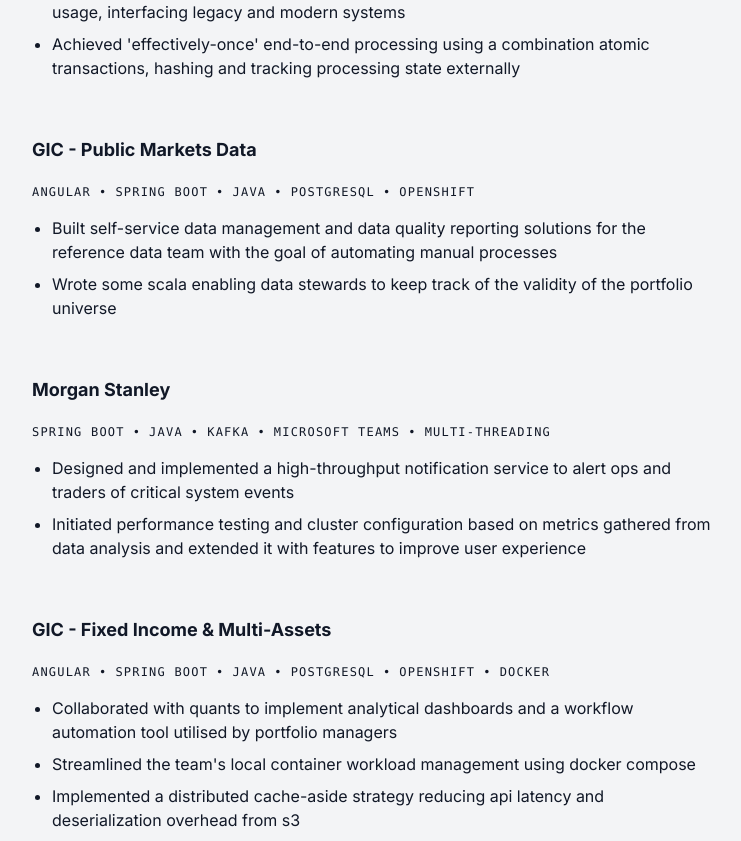
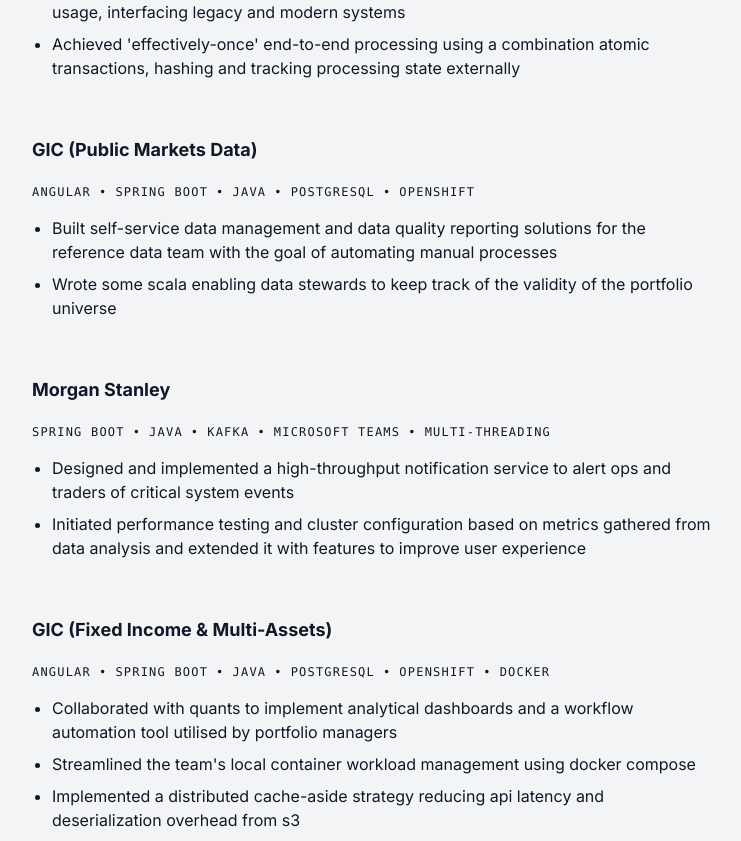
Before and after one commit to elt0nxale/elton, a Next.js app: page /experience in a window 1280 px wide. Shown: the part 500-1341 px from the top of the page, without its empty margins (268-1009 px from the left). Built offline with nearby package versions, Linux system fonts and the light colour scheme.

Commit message:
feat: small corrections

```diff
--- a/src/app/constants/content.ts
+++ b/src/app/constants/content.ts
@@ -20,7 +20,7 @@
     },
     {
         title: 'Software Engineer Intern',
-        company: 'GIC - Public Markets Data',
+        company: 'GIC (Public Markets Data)',
         tools: ['Angular', 'Spring Boot','Java','PostgreSQL','Openshift'],
         description: [
                 "Built self-service data management and data quality reporting solutions for the reference data team with the goal of automating manual processes",
@@ -38,7 +38,7 @@
       },
       {
         title: 'Software Engineer Intern',
-        company: 'GIC - Fixed Income & Multi-Assets',
+        company: 'GIC (Fixed Income & Multi-Assets)',
         tools: ['Angular', 'Spring Boot','Java','PostgreSQL','Openshift','Docker'],
         description: [
               "Collaborated with quants to implement analytical dashboards and a workflow automation tool utilised by portfolio managers",
```
